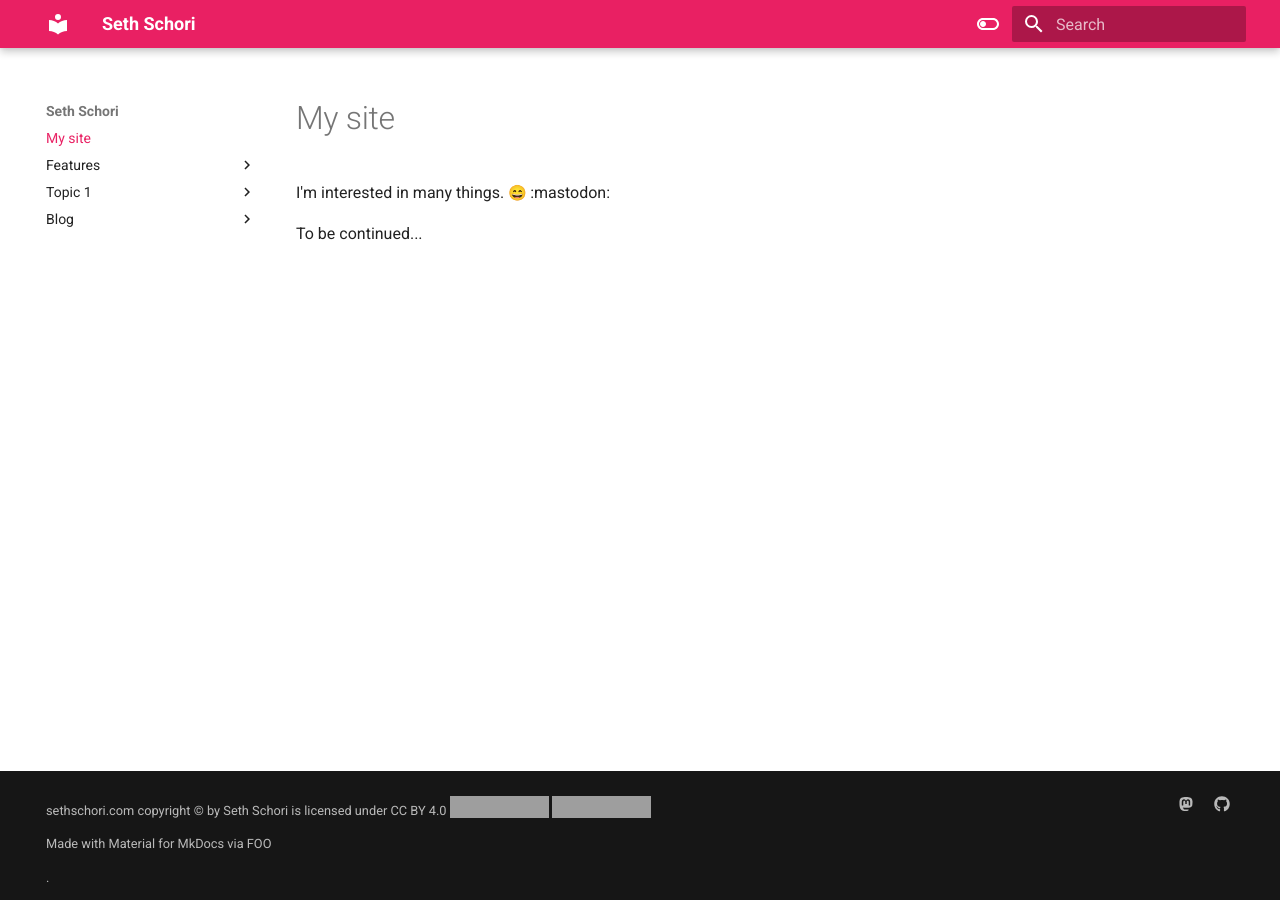
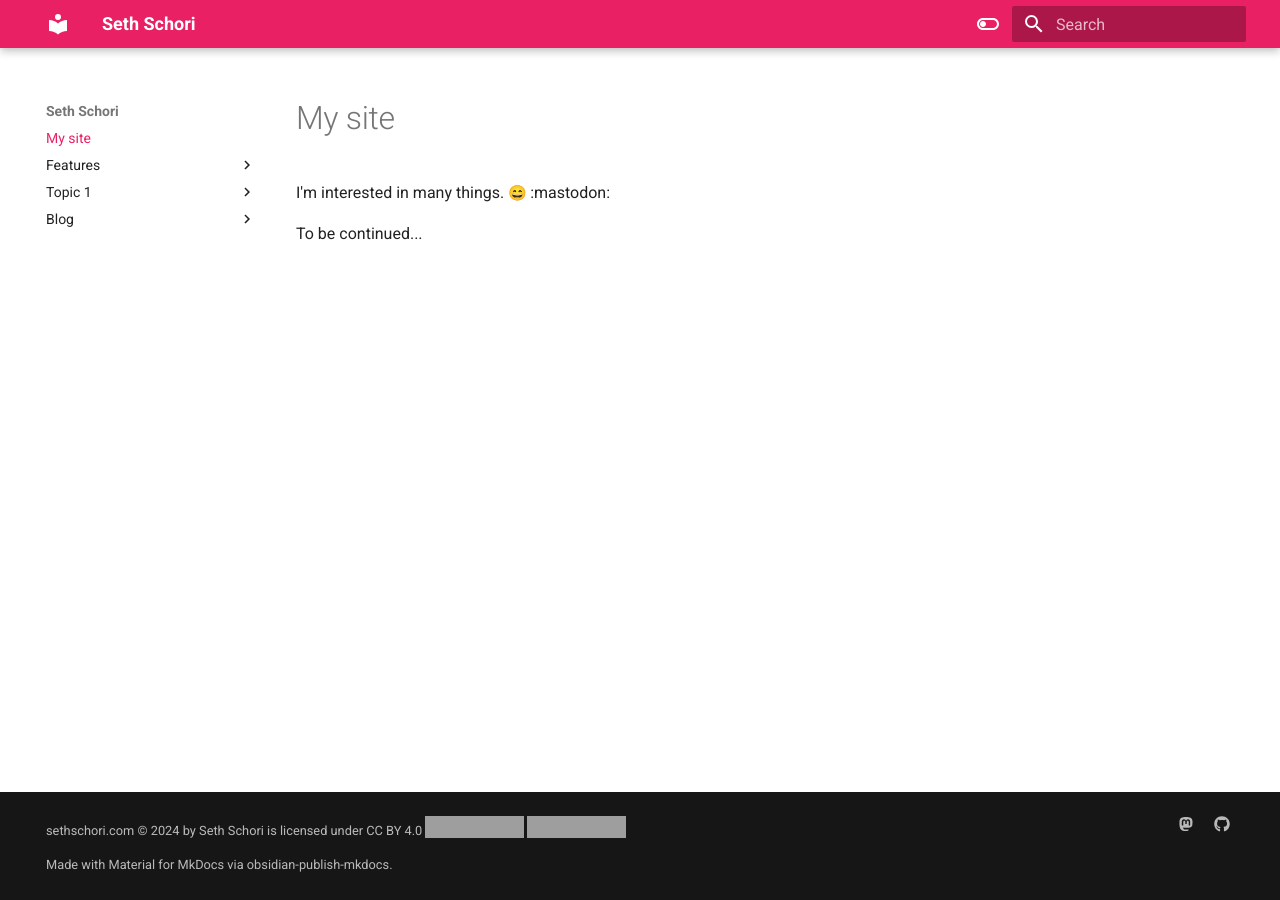
Before and after one commit to sethschori/obsidian-site, an MkDocs documentation site: the page built from docs/index.md, in a window 1280 px wide. Built offline with MkDocs 1.6.1 and Material for MkDocs 9.7.7, drawn with Linux system fonts in a browser that asks for light colours; emoji names are drawn with the system emoji font; grey boxes are pictures that could not be loaded.

Commit message:
update copyright, attribution

```diff
--- a/overrides/partials/copyright.html
+++ b/overrides/partials/copyright.html
@@ -1,7 +1,7 @@
 <div class=md-copyright>
   <div class=md-copyright__highlight>
     <p xmlns:cc="http://creativecommons.org/ns#" xmlns:dct="http://purl.org/dc/terms/">
-      <a property="dct:title" rel="cc:attributionURL" href="https://sethschori.com">sethschori.com</a> copyright &copy; by
+      <a property="dct:title" rel="cc:attributionURL" href="https://sethschori.com">sethschori.com</a> &copy; 2024 by
         <span property="cc:attributionName">Seth Schori</span> is licensed under
           <a href="https://creativecommons.org/licenses/by/4.0/?ref=chooser-v1" target="_blank"
         rel="license noopener noreferrer" style="display:inline-block;">CC BY 4.0<img
@@ -11,6 +11,10 @@
           src="https://mirrors.creativecommons.org/presskit/icons/by.svg?ref=chooser-v1" alt="">
       </a>
     </p>
-    <p>Made with <a href="https://squidfunk.github.io/mkdocs-material/" target="_blank" rel="noopener noreferrer">Material for MkDocs</a> via FOO</p>.
+    <p>Made with
+      <a href="https://squidfunk.github.io/mkdocs-material/" target="_blank" rel="noopener noreferrer">Material for MkDocs</a>
+      via
+      <a href="https://github.com/jobindjohn/obsidian-publish-mkdocs" target="_blank" rel="noopener noreferrer">obsidian-publish-mkdocs</a>.
+    </p>
   </div>
 </div>
```
